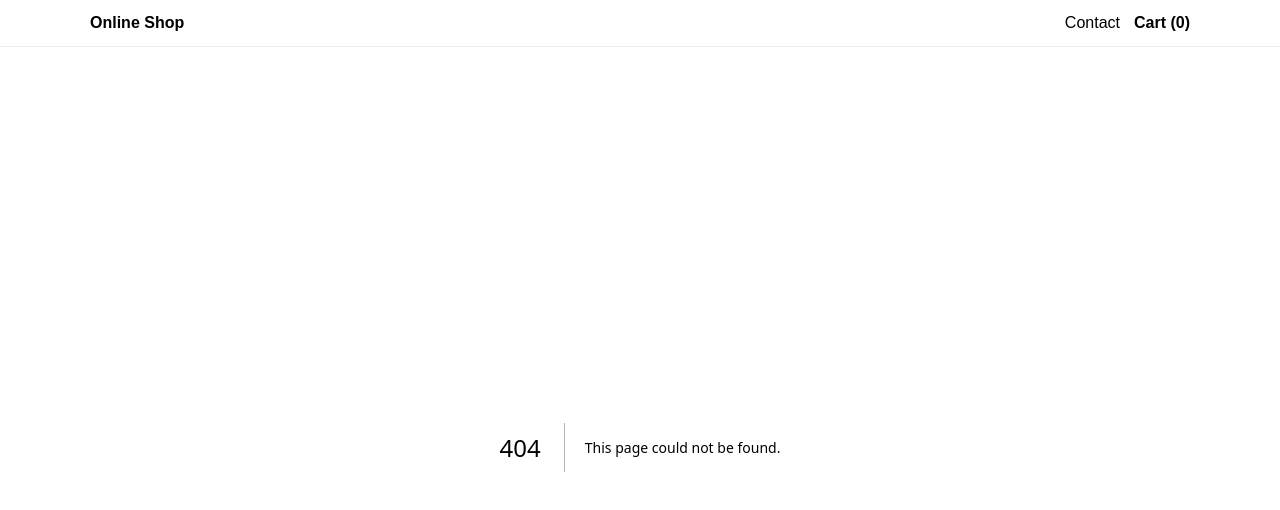
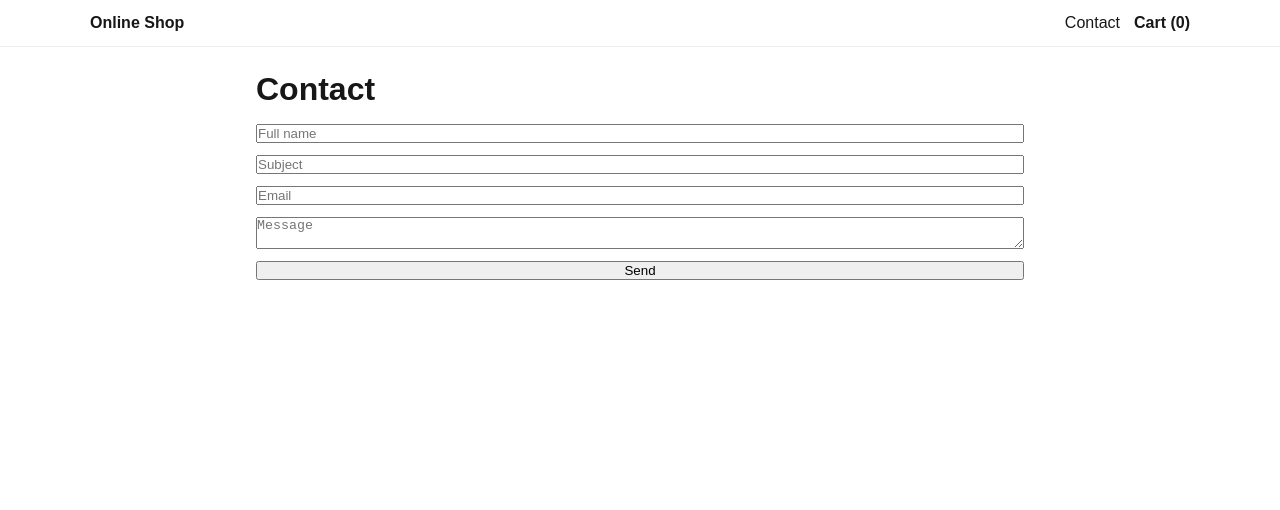
Before and after one commit to NoroffFEU/jsfw-2025-v1-wanawsha-js-frameworks, a Next.js app: page /contact in a window 1280 px wide. Before the commit this address had no page. Shown: the top 510 px of the page. Built offline with nearby package versions, Linux system fonts and the light colour scheme.

Commit message:
Added contact form

```diff
--- /dev/null
+++ b/src/app/contact/page.tsx
@@ -0,0 +1,57 @@
+"use client";
+
+import { useState } from "react";
+
+export default function ContactPage() {
+    const [name, setName] = useState("");
+    const [subject, setSubject] = useState("");
+    const [email, setEmail] = useState("");
+    const [message, setMessage] = useState("");
+    const [errors, setErrors] = useState<{ name?: string; subject?: string; email?: string; message?: string }>({});
+
+    const handleSubmit = (e: React.FormEvent) => {
+        e.preventDefault();
+
+        const newErrors: typeof errors = {};
+
+        if (name.trim().length < 3) {
+        newErrors.name = "Name must be at least 3 characters";
+        }
+        if (subject.trim().length < 3) {
+        newErrors.subject = "Subject must be at least 3 characters";
+        }
+        if (!email.includes("@")) {
+        newErrors.email = "Please enter a valid email";
+        }
+        if (message.trim().length < 10) {
+        newErrors.message = "Message must be at least 10 characters";
+        }
+
+        setErrors(newErrors);
+
+        if (Object.keys(newErrors).length === 0) {
+            alert("Message sent!");
+            setName("");
+            setSubject("");
+            setEmail("");
+            setMessage("");
+        }
+    };
+
+    return (
+        <main style={{ maxWidth: 800, margin: "0 auto", padding: "24px 16px" }}>
+            <h1>Contact</h1>
+            <form onSubmit={handleSubmit} style={{ display: "grid", gap: 12, marginTop: 16 }}>
+            <input value={name} onChange={(e) => { setName(e.target.value); setErrors((prev) => ({ ...prev, name: undefined })); }} placeholder="Full name" />
+            {errors.name && <p style={{ color: "red" }}>{errors.name}</p>}
+            <input value={subject} onChange={(e) => { setSubject(e.target.value); setErrors((prev) => ({ ...prev, subject: undefined })); }} placeholder="Subject" />
+            {errors.subject && <p style={{ color: "red" }}>{errors.subject}</p>}
+            <input value={email} onChange={(e) => { setEmail(e.target.value); setErrors((prev) => ({ ...prev, email: undefined })); }} placeholder="Email" />
+            {errors.email && <p style={{ color: "red" }}>{errors.email}</p>}
+            <textarea value={message} onChange={(e) => { setMessage(e.target.value); setErrors((prev) => ({ ...prev, message: undefined })); }} placeholder="Message" />
+            {errors.message && <p style={{ color: "red" }}>{errors.message}</p>}
+            <button type="submit">Send</button>
+            </form>
+        </main>
+    );
+}
```
